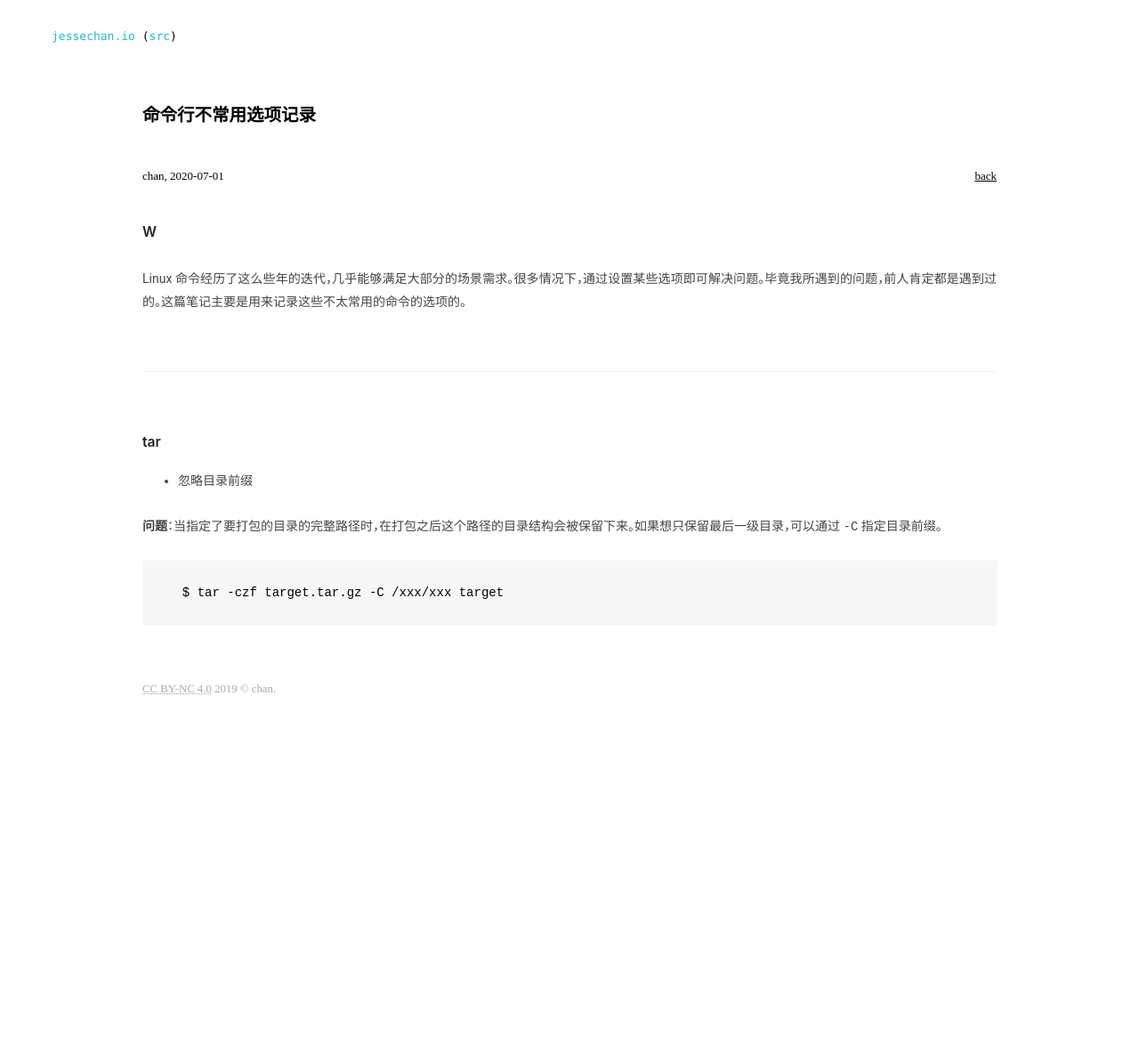
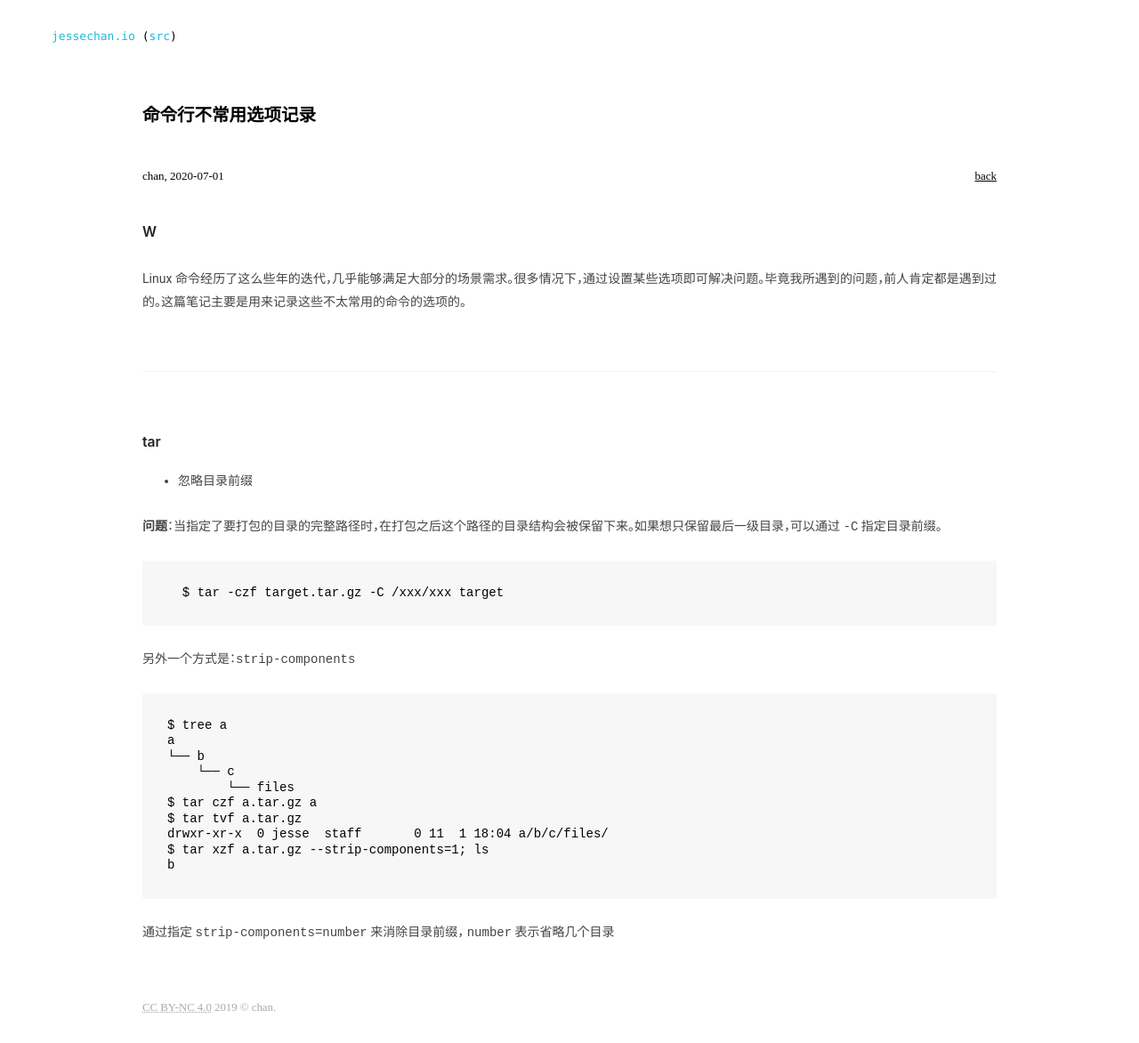
Before and after one commit to JesseEisen/chan, a Jekyll site: the page built from _posts/2020-07-01-command-line-trick.md, in a window 1280 px wide. Shown: the whole page at 89% size. Built offline with Jekyll 4.4.1, drawn with Linux system fonts in a browser that asks for light colours; before the commit the page ends 900 px from its top, so only the background shows below that.

Commit message:
add something about tar

````diff
--- a/_posts/2020-07-01-command-line-trick.md
+++ b/_posts/2020-07-01-command-line-trick.md
@@ -21,3 +21,20 @@ Linux 命令经历了这么些年的迭代，几乎能够满足大部分的场
 ```shell
   $ tar -czf target.tar.gz -C /xxx/xxx target
 ```
+
+另外一个方式是：`strip-components`
+
+```bash
+$ tree a
+a
+└── b
+    └── c
+        └── files
+$ tar czf a.tar.gz a
+$ tar tvf a.tar.gz
+drwxr-xr-x  0 jesse  staff       0 11  1 18:04 a/b/c/files/
+$ tar xzf a.tar.gz --strip-components=1; ls
+b
+```
+
+通过指定 `strip-components=number` 来消除目录前缀， `number` 表示省略几个目录
````
